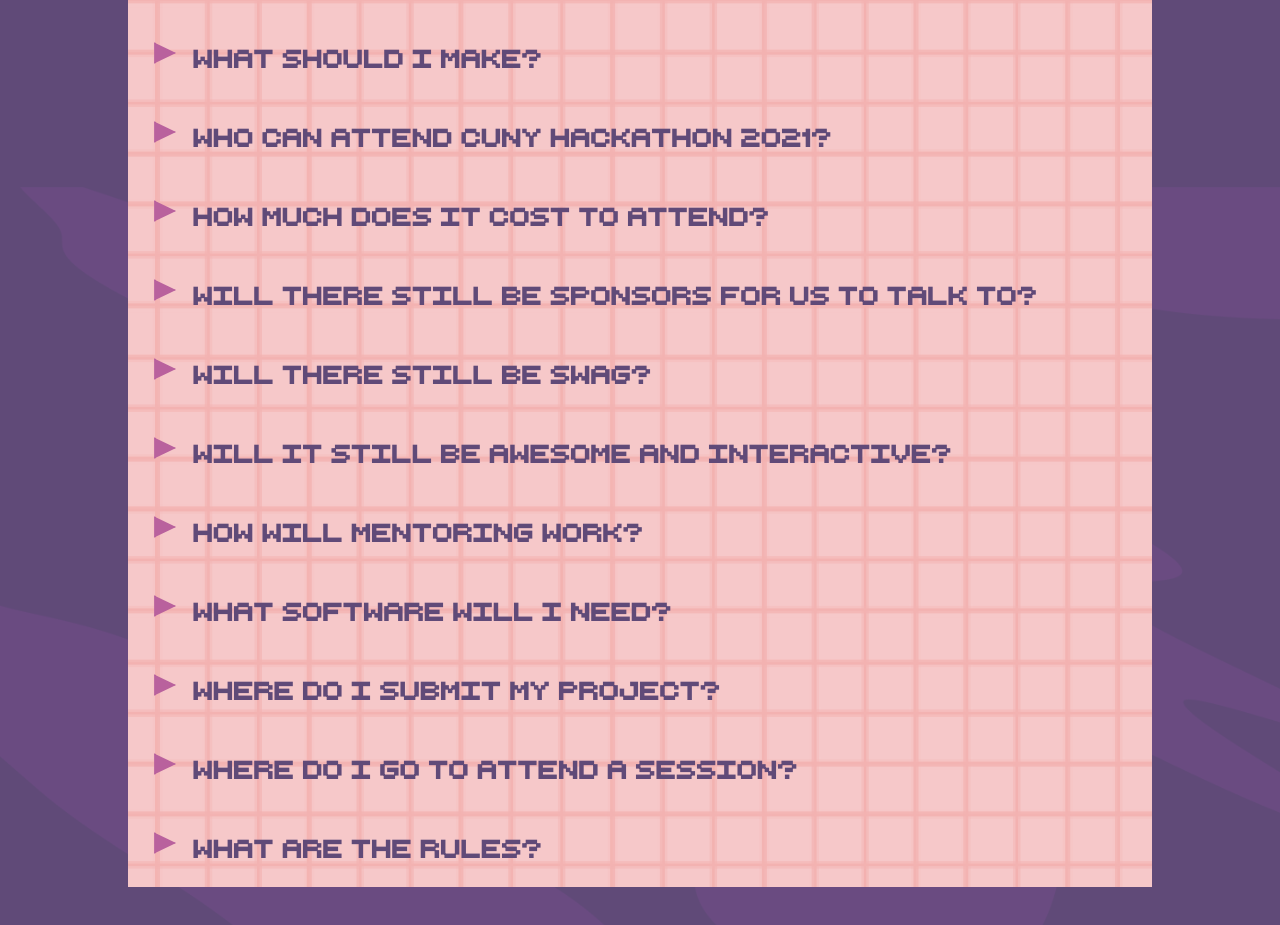
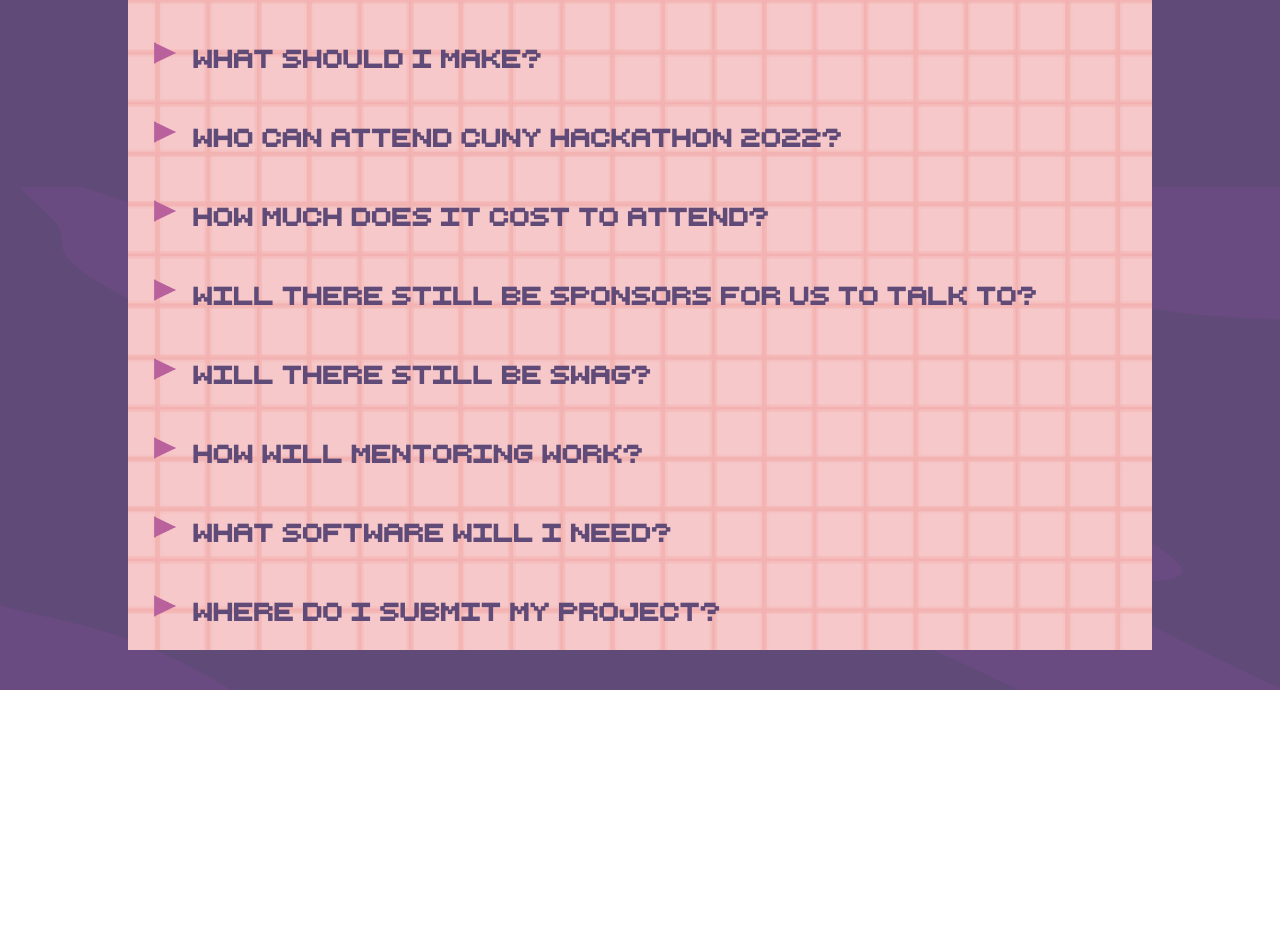
Before and after one commit to cdalangin/cunyhackathon22, a React (Create React App) app: page / in a window 1280 px wide. Shown: the part 2903-3828 px from the top of the page. After the commit the page ends 3593 px from the top, so only its background shows below. Built offline with nearby package versions, Linux system fonts and the light colour scheme.

Commit message:
Update Questions.js

```diff
--- a/src/assets/Questions.js
+++ b/src/assets/Questions.js
@@ -11,12 +11,12 @@ export const questions = [
     // },
     {
         ques: "How can I prepare for the hackathon?",
-        ans: "Our hackathon is very beginner friendly! We have intro workshops tailored to first-time hackers and mentors to support you throughout the event! Be sure to join the discord server to get the latest updates and to communicate with your peers and the organizers.",
+        ans: "Our hackathon is very beginner friendly! We have intro workshops tailored to first-time hackers and mentors to support you throughout the event! If you're participating in-person, be sure to check out our checklist of things to pack. If you're hacking virtually from outside of NYC, be sure to download and have an account on Discord and on Zoom. ",
         shown: false,
     },
     {
         ques: "Do I need to be good at coding?",
-        ans: "No, you don’t need ANY coding experience to participate! If you do, that’s great! If you don’t, that’s also great! Students of all skill levels are encouraged to attend, even if you’ve never written a line of code. We’re very beginner friendly and are prepared to teach you everything you need to learn right here.",
+        ans: "No, you don’t need ANY coding experience to participate! If you do, that’s great! If you don’t, that’s also great! Students of all skill levels are encouraged to attend, even if you’ve never written a line of code. We’re very beginner friendly and are prepared to teach you what you need to learn right here.",
         shown: false,
     },
     {
@@ -26,12 +26,12 @@ export const questions = [
     },
     {
         ques: "What should I make?",
-        ans: "You can create any project, as long as you haven’t started it before the hackathon begins. If you need any ideas, we will have tracks that you can follow.",
+        ans: "You can create any project, as long as you haven’t started it before the hackathon begins. If you need any ideas, we have tracks and sponsor challenges that can help you decide.",
         shown: false,
     },
     {
-        ques: "Who can attend CUNY Hackathon 2021?",
-        ans: "Any current matriculated (this means degree earning) student or recent graduate (within a year of graduation) is welcome to join, regardless of skill level or declared major. We unfortunately do not allow professionals to compete in this hackathon. We encourage you to invite all your friends as we welcome beginners. Teams won’t just need programmers they’ll need designers, product managers, entrepreneurs, and more.",
+        ques: "Who can attend CUNY Hackathon 2022?",
+        ans: "Any current undergraduate, graduate, or bootcamp student or recent graduate (within a year of graduation) above the age of 18 is welcome to join, regardless of skill level or declared major. We unfortunately do not allow professionals to compete in this hackathon. We encourage you to invite all your friends as we welcome beginners. Teams won’t just need programmers they’ll also need designers, product managers, marketers, entrepreneurs, and more!",
         shown: false,
     },
     {
@@ -41,27 +41,22 @@ export const questions = [
     },
     {
         ques: "Will there still be sponsors for us to talk to?",
-        ans: "Yes! We will be organizing numerous networking sessions for you to talk to sponsors during the hackathon weekend.",
+        ans: "Yes! We will be organizing numerous networking sessions for you to talk to sponsors during the hackathon weekend. If you register with your resume and are participating in-person, you also have a chance to be interviewed by our biggest sponsors right at the hackathon!",
         shown: false,
     },
     {
         ques: "Will there still be swag?",
-        ans: "Yes! We have a strong team researching the best swag given our virtual event. In order to get swag, you must submit a project at the end of the event.",
-        shown: false,
-    },
-    {
-        ques: "Will it still be awesome and interactive?",
-        ans: "Yes absolutely! There will be hangouts, open session hacker chats, and networking sessions to talk to one another as well as interactive workshops hosted by our awesome sponsors.",
+        ans: "Yes! In order to get swag, you must submit a project at the end of the event.",
         shown: false,
     },
     {
         ques: "How will mentoring work?",
-        ans: "Mentoring will all be done through Discord which will allow you to message a specific mentor or send a general message. You can use the #ask-a-mentor channel or any other channel in the support category.",
+        ans: "Mentoring will primarily be done through Discord which will allow you to message a specific mentor or send a general message. You can use the #ask-a-mentor channel or any other channel in the support category.",
         shown: false,
     },
     {
         ques: "What software will I need?",
-        ans: "We will have our main communication over Discord and Zoom. We recommend a place with stable internet connection so that you can attend all workshops and communicate effectively with your team. We are working on solutions for those who do not have access to a place with a stable internet connection.",
+        ans: "We will have our main communication over Discord and Zoom. We recommend a place with stable internet connection so that you can attend all workshops and communicate effectively with your team.",
         shown: false,
     },
     {
@@ -69,14 +64,9 @@ export const questions = [
         ans: "You can submit your solution/project on Devpost. We will have a submissions workshop to help those unfamiliar with Devpost.",
         shown: false,
     },
-    {
-        ques: "Where do I go to attend a session?",
-        ans: "All workshops, events, and networking with both your peers and the company recruiters will take place on Zoom. It will be the same Zoom link for all sessions, apart from the career fair.",
-        shown: false,
-    },
-    {
-        ques: "What are the rules?",
-        ans: "Major League Hacking has a Code of Conduct that all participants must abide by before, during, and after the event. TL;DR. Be respectful. Harassment and abuse are never tolerated. <br/><br/>If you are in a situation that makes you uncomfortable at an MLH Member Event, if the event itself is creating an unsafe or inappropriate environment, or if interacting with a MLH representative or event organizer makes you uncomfortable, please report it using the procedures included in this <a href='https://static.mlh.io/docs/mlh-code-of-conduct.pdf'>document</a>.",
-        shown: false,
-    },
+//     {
+//         ques: "What are the rules?",
+//         ans: "Major League Hacking has a Code of Conduct that all participants must abide by before, during, and after the event. TL;DR. Be respectful. Harassment and abuse are never tolerated. <br/><br/>If you are in a situation that makes you uncomfortable at an MLH Member Event, if the event itself is creating an unsafe or inappropriate environment, or if interacting with a MLH representative or event organizer makes you uncomfortable, please report it using the procedures included in this <a href='https://static.mlh.io/docs/mlh-code-of-conduct.pdf'>document</a>.",
+//         shown: false,
+//     },
 ]
```
